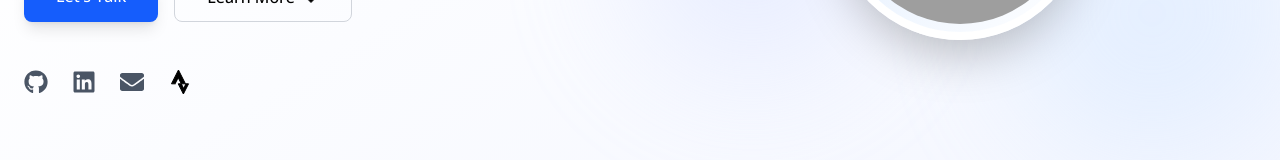
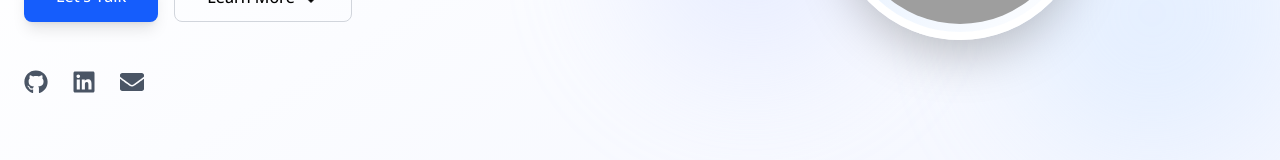
Before and after one commit to matthew-a-carr/about, a Next.js app: page / in a window 1280 px wide. Shown: the part 528-688 px from the top of the page. Built offline with nearby package versions, Linux system fonts and the light colour scheme; grey boxes are pictures that could not be loaded; a web font is replaced by a local one.

Commit message:
remove strava

```diff
--- a/app/page.tsx
+++ b/app/page.tsx
@@ -68,19 +68,6 @@ export default function Home() {
                   className="text-gray-600 hover:text-blue-600 transition-colors transform hover:scale-110"
                 >
                   <FaEnvelope size={24} />
-                </a>
-                <a
-                  href="https://www.strava.com/athletes/19357945"
-                  target="_blank"
-                  rel="noopener noreferrer"
-                  className="text-orange-500 hover:text-orange-600 transition-colors transform hover:scale-110"
-                >
-                  <Image
-                    src="/strava_logo.svg"
-                    alt="Strava"
-                    width={24}
-                    height={24}
-                  />
                 </a>
               </div>
             </div>
```
